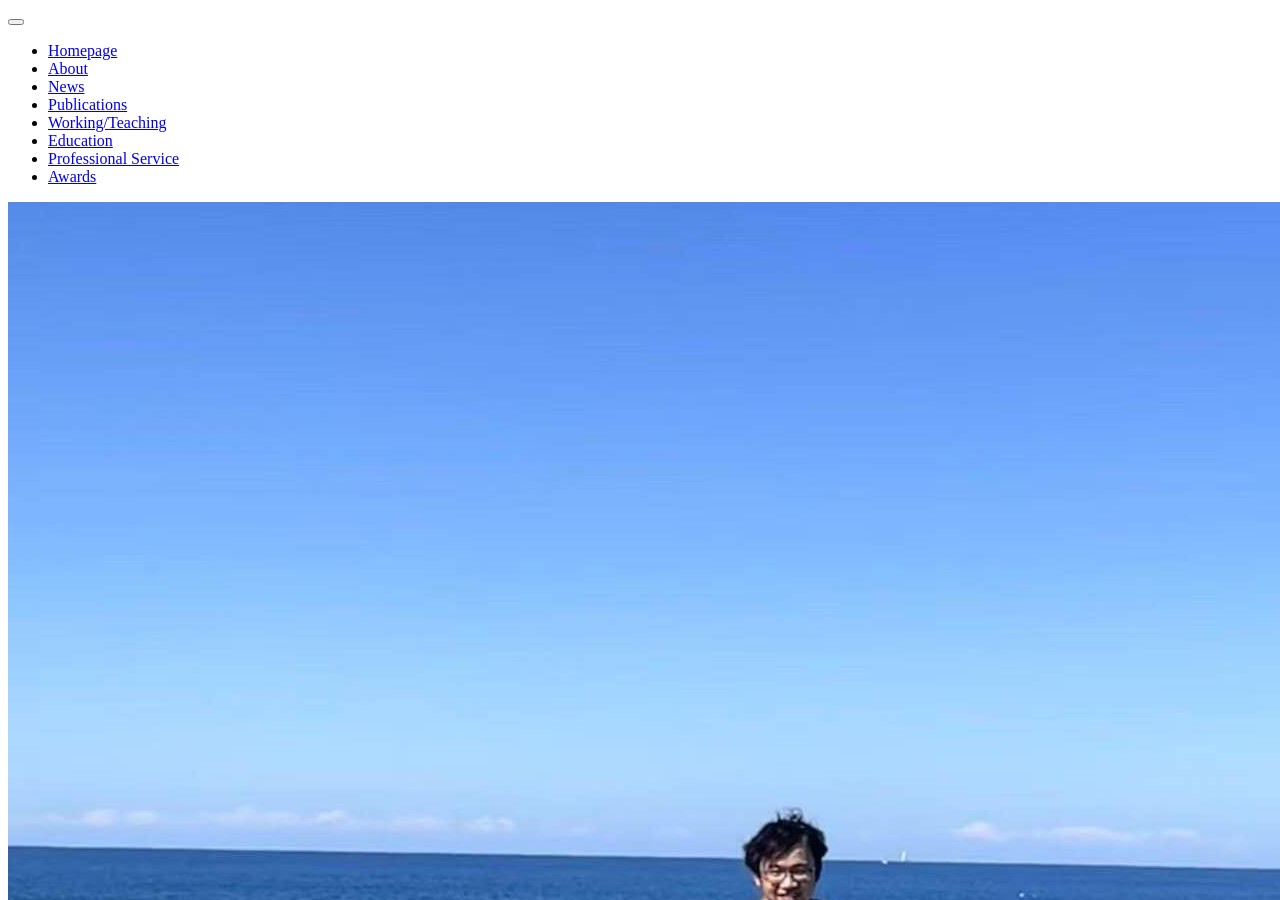
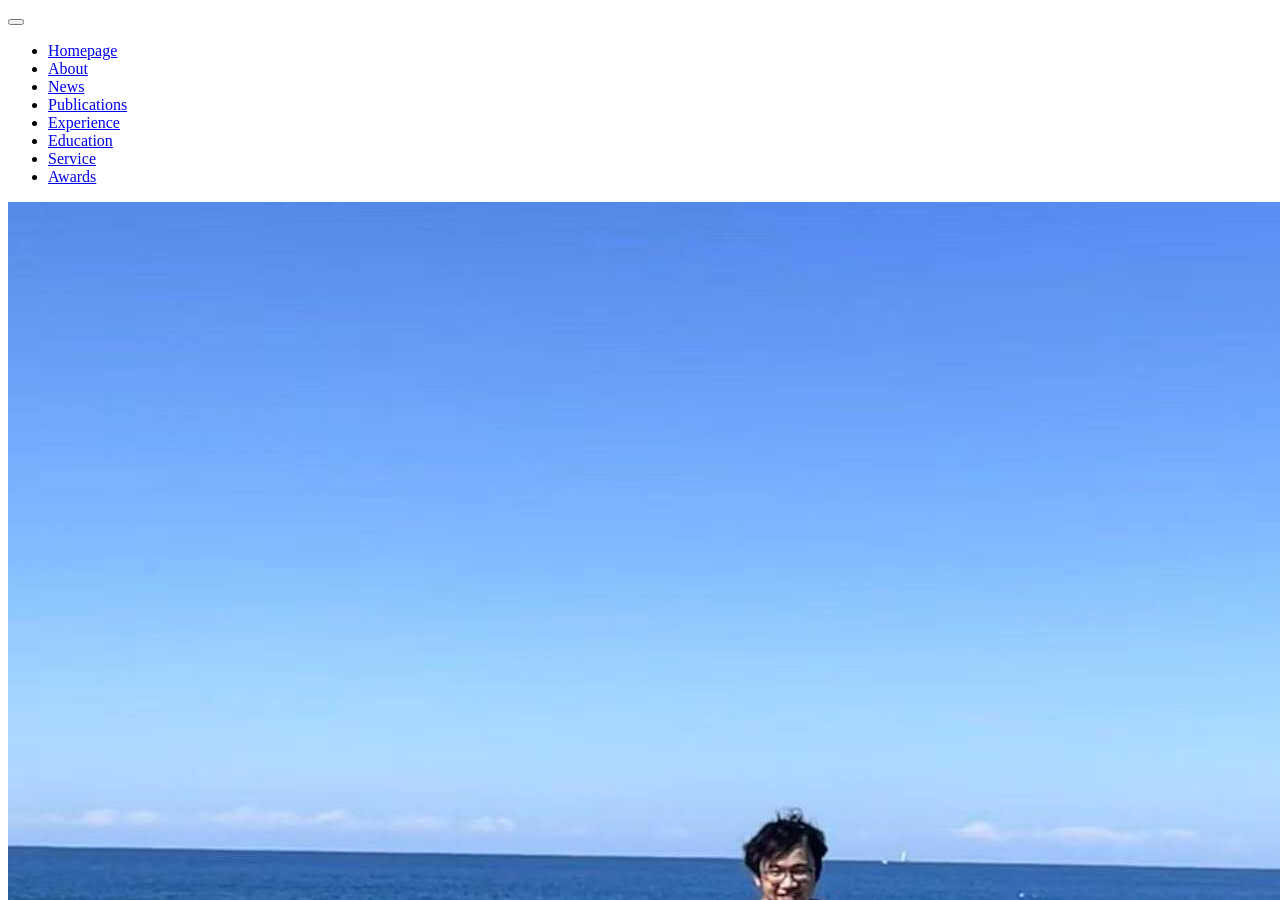
Before and after one commit to jianwei-cse/jianwei-cse.github.io, a Jekyll site: the page built from _pages/includes/working_experience.md, in a window 1280 px wide and 900 px high. Built offline with Jekyll 4.4.1, drawn with Linux system fonts in a browser that asks for light colours; our own code applies the rules of GitHub Pages for plain Markdown files; a script bundle is joined from its source files by our own code; some of the changed text lies outside the part shown.

Commit message:
first commit

```diff
--- a/_data/navigation.yml
+++ b/_data/navigation.yml
@@ -10,13 +10,13 @@
   - title: "Publications"
     url: "/#-publications"
 
-  - title: "Working/Teaching"
-    url: "/#-working/teaching"
+  - title: "Experience"
+    url: "/#--working-and-teaching-experience"
 
   - title: "Education"
     url: "/#-education"
 
-  - title: "Professional Service"
+  - title: "Service"
     url: "/#-professional-service"
 
   - title: "Awards"
--- a/_pages/includes/working_experience.md
+++ b/_pages/includes/working_experience.md
@@ -1,4 +1,4 @@
-# 🛠️ Working/Teaching
+# 🛠️ Working and Teaching Experience
 
 - *2024.11 - Now*, Postdoctoral Research Fellow, Univeristy of New South Wales, Sydney, Australia
 - *2021 - 2024*, Casual Academic and Teaching Assistant.
```
